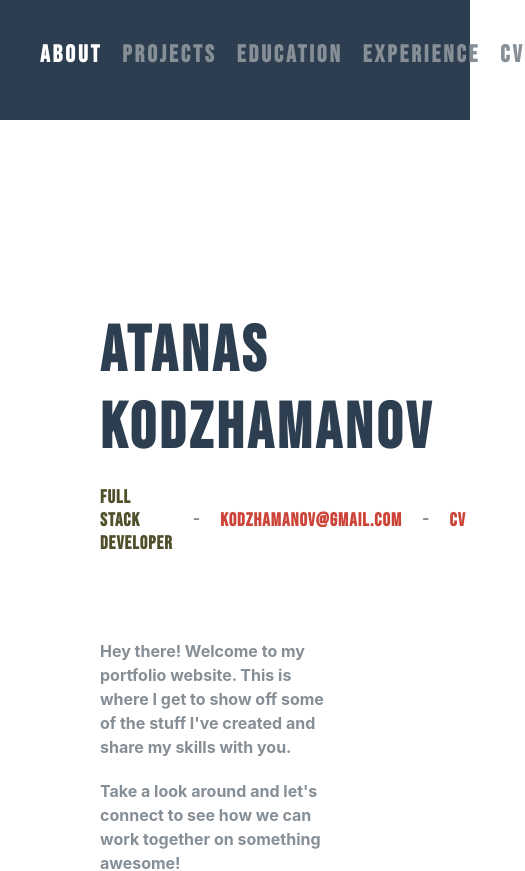
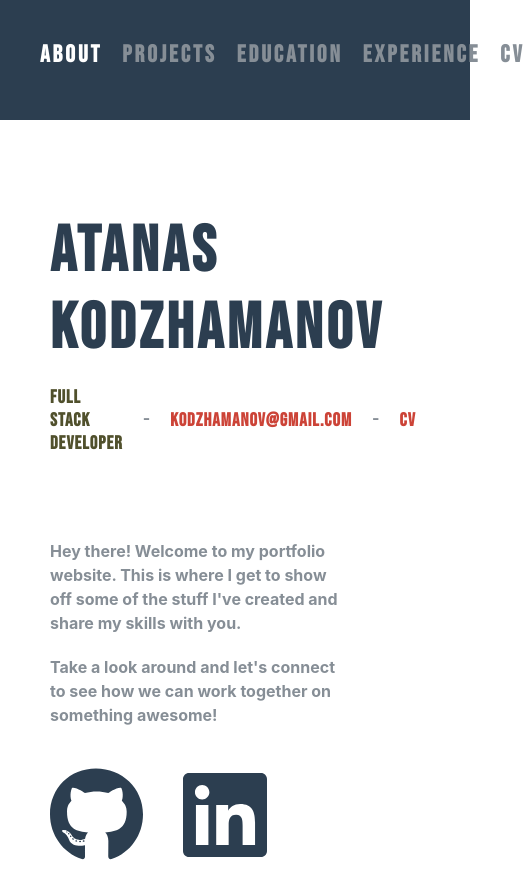
Before and after one commit to AtanasKodzhamanov/Portfolio, a React (Create React App) app: page / in a window 390 px wide. Shown: the top 871 px of the page, 525 px wide, since content can reach past the window. Built offline with nearby package versions, Linux system fonts and the light colour scheme; a web font is replaced by a local one.

Commit message:
Responsivness

```diff
--- a/src/App.css
+++ b/src/App.css
@@ -106,6 +106,9 @@ li{
   }
   .content-container{
     margin-left:0px;
+    margin-right:0px;
+    padding:50px;
+    margin-top:70px;
   }
   .portrait img{
     display:none;
--- a/src/components/SideHeader.css
+++ b/src/components/SideHeader.css
@@ -10,7 +10,6 @@
 
 @media screen and (max-width: 1000px) {
   .navbar{
-    position: static;
     width: 100%;
     height:40px;
   }
```
